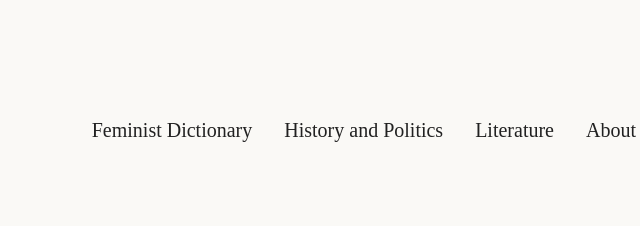
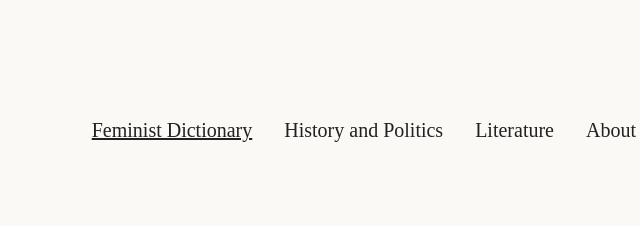
Before and after one commit to teenaliumich/trash, a plain HTML site: page femdict.html in a window 1280 px wide. Shown: the top 226 px of the page, 548-1188 px from the left. Drawn offline with Linux system fonts and the light colour scheme.

Commit message:
Update femdict.html

```diff
--- a/femdict.html
+++ b/femdict.html
@@ -23,7 +23,7 @@
           <li><a href="index.html">About</a></li>
           <li><a href="literature.html">Literature</a></li>
           <li><a href="history.html">History and Politics</a></li>
-          <li><a href="femdict.html">Feminist Dictionary</a></li>
+          <li><a class = "active" href="femdict.html">Feminist Dictionary</a></li>
         </ul>
     </nav>
       <!-- definitions from meriam webster -->
```
